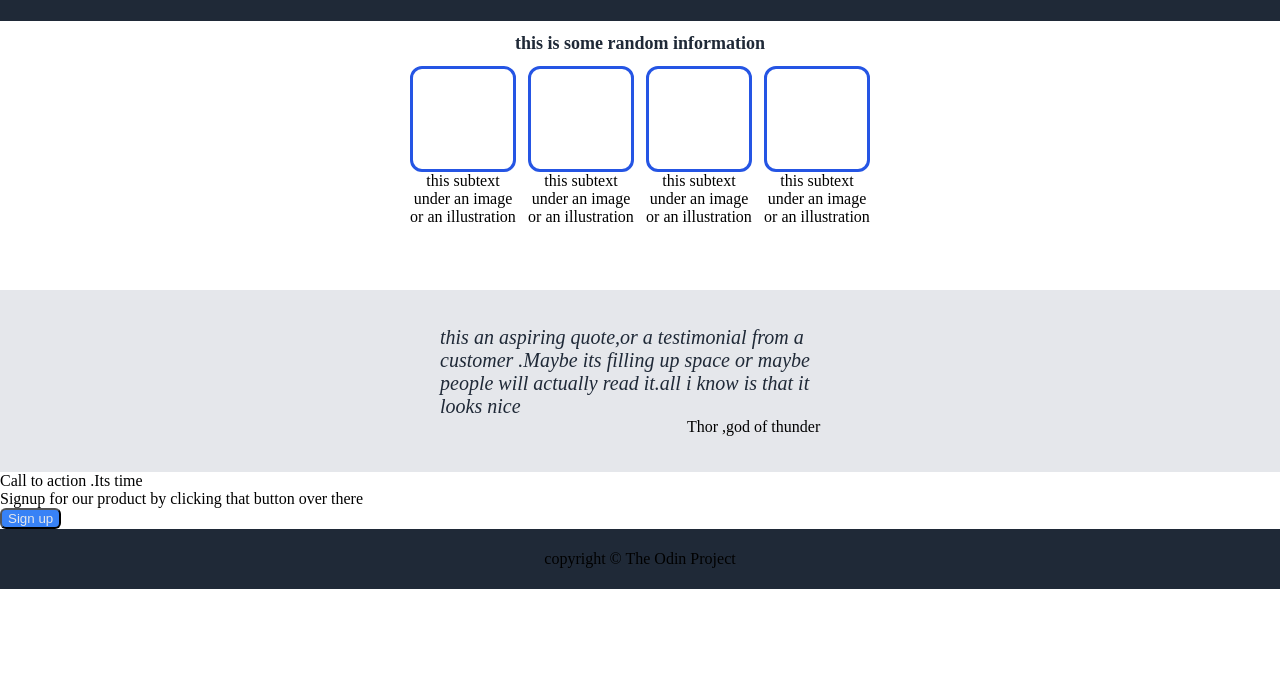
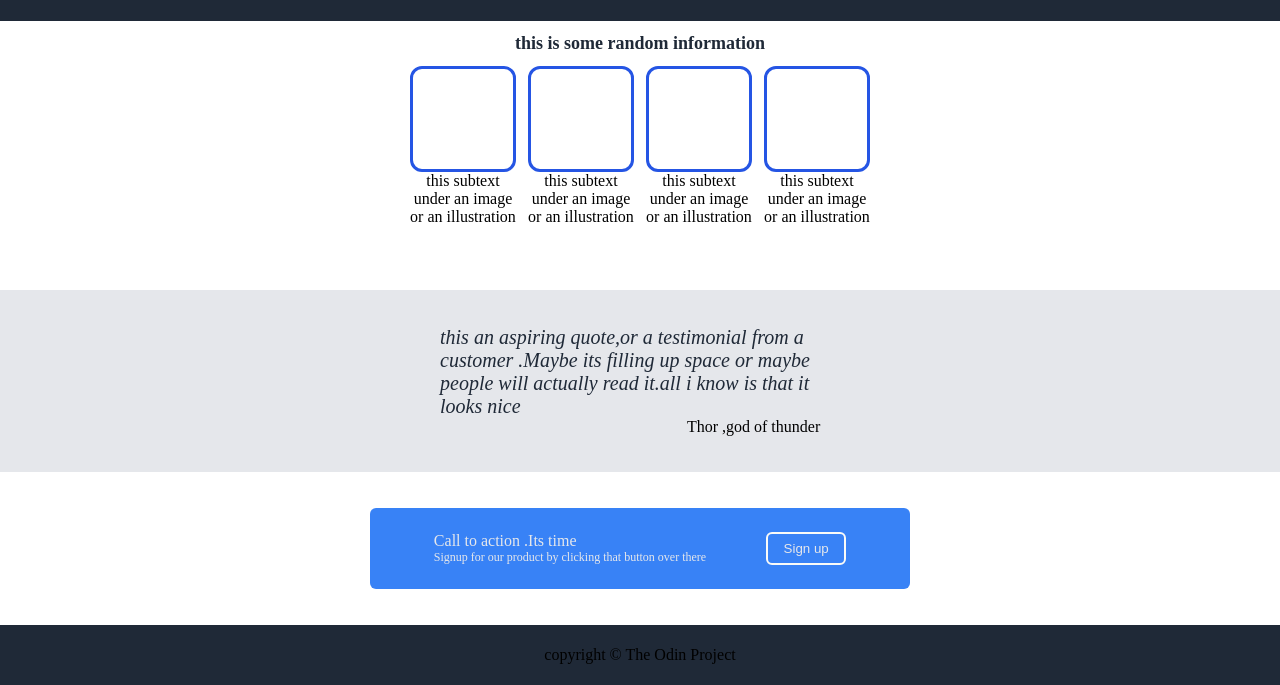
Before and after one commit to mohamed28875701/landing-page, a plain HTML site: page index.html in a window 1280 px wide. Shown: the part 244-929 px from the top of the page. Before the commit the page ends 833 px from the top, so only its background shows below. Drawn offline with Linux system fonts and the light colour scheme.

Commit message:
finished the website

```diff
--- a/index.html
+++ b/index.html
@@ -53,9 +53,13 @@
             <p>Thor ,god of thunder</p>
         </div>
         <div class="signup">
-            <div>Call to action .Its time</div>
-            <div>Signup for our product by clicking that button over there</div>
-            <button><a href="#">Sign up</a></button>
+            <div class="form">
+                <div id="form">
+                    <div >Call to action .Its time</div>
+                    <div id="tt">Signup for our product by clicking that button over there</div>
+                </div>
+                <button><a href="#">Sign up</a></button>
+            </div>
         </div>
     </div>
     <div id="background" class="footer">copyright © The Odin Project</div>
--- a/styles.css
+++ b/styles.css
@@ -153,3 +153,27 @@ a{
     margin-right: 0%;
 
 }
+.signup{
+display: flex;
+justify-content: center;
+align-items: center;
+}
+.form{
+    margin:36px 72px;
+    padding: 24px 64px;
+    background-color: #3882F6;
+    border-radius: 6px;
+    display: flex;
+    justify-content: space-around;
+    gap: 60px;
+    color:#E5E7EB;
+    flex-shrink: 0;
+}
+
+.form button{
+    border:2px solid #F9FAF8;
+    width:80px
+}
+#tt{
+    font-size: 12px;
+}
```
